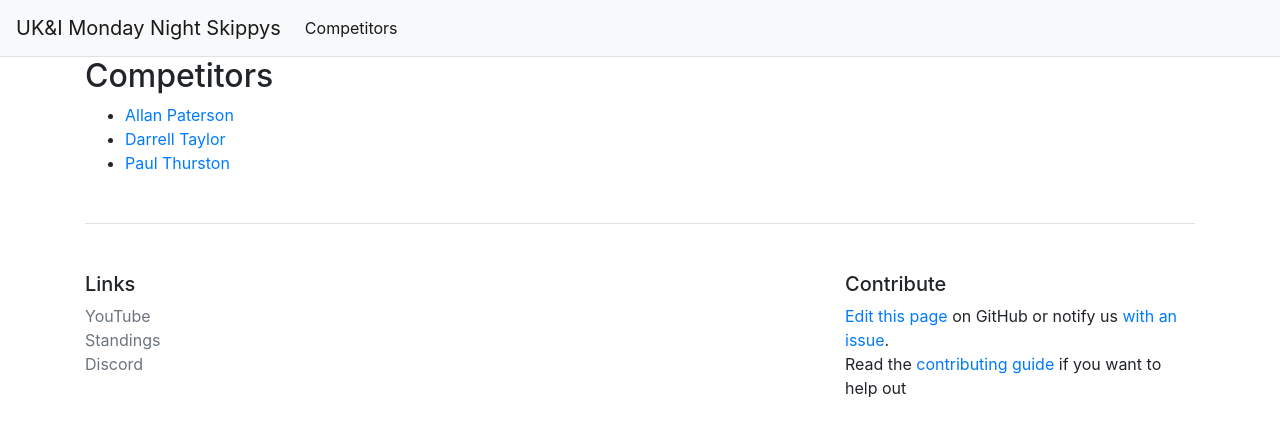
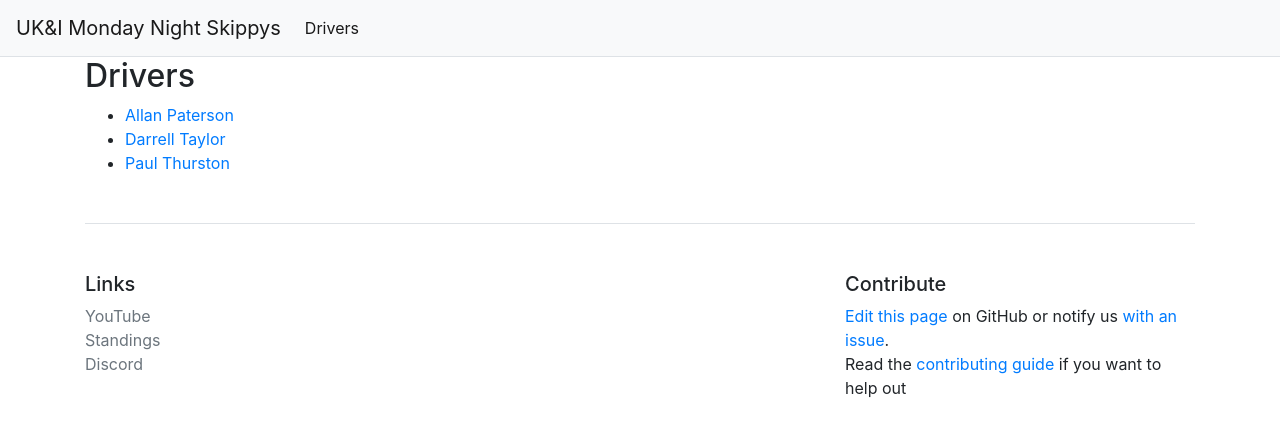
Before and after one commit to mondaynightskippys/mondaynightskippys.github.io, a Jekyll site: the page built from drivers/index.html, in a window 1280 px wide. Shown: the top 437 px of the page. Built offline with Jekyll 4.4.1, drawn with Linux system fonts in a browser that asks for light colours.

Commit message:
* Moved `competitors` to be `drivers`

```diff
--- a/_config.yml
+++ b/_config.yml
@@ -4,16 +4,16 @@ theme: jekyll-theme-cayman
 google_analytics: UA-261610-9
 
 collections:
-  competitors:
+  drivers:
     output: true
 
 defaults:
   -
     scope:
       path: "" # an empty string here means all files in the project
-      type: "competitors" # previously `post` in Jekyll 2.2.
+      type: "drivers" # previously `post` in Jekyll 2.2.
     values:
-      layout: "competitor"
+      layout: "driver"
 
 # Exclude these files from your production _site
 exclude:
--- a/_layouts/default.html
+++ b/_layouts/default.html
@@ -18,7 +18,7 @@
       <div class="collapse navbar-collapse" id="navbarsExample03">
         <ul class="navbar-nav mr-auto">
           <li class="nav-item active">
-            <a class="nav-link" href="/competitors">Competitors <span class="sr-only">(current)</span></a>
+            <a class="nav-link" href="/drivers">Drivers <span class="sr-only">(current)</span></a>
           </li>
         </ul>
       </div>
--- a/competitors/index.html
+++ b/drivers/index.html
@@ -1,12 +1,12 @@
 ---
 layout: default
-permalink: /competitors/index.html
-title: Competitors
+permalink: /drivers/index.html
+title: Drivers
 ---
 <h2>{{ page.title }}</h2>
 
 <ul>
-{% assign items = site.competitors | sort: 'title' %}
+{% assign items = site.drivers | sort: 'title' %}
 {% for item in items %}
   <li><a href="{{ item.url }}">{{ item.title }}</a></li>
 {% endfor %}
```
Also changed, not shown: help/howtocontribute.md (+2 -2 lines), _drivers/allan_paterson.md (renamed from _competitors/allan_paterson.md), _drivers/darrell_taylor.md (renamed from _competitors/darrell_taylor.md), _drivers/paul_thurston.md (renamed from _competitors/paul_thurston.md), _layouts/driver.html (renamed from _layouts/competitor.html).
